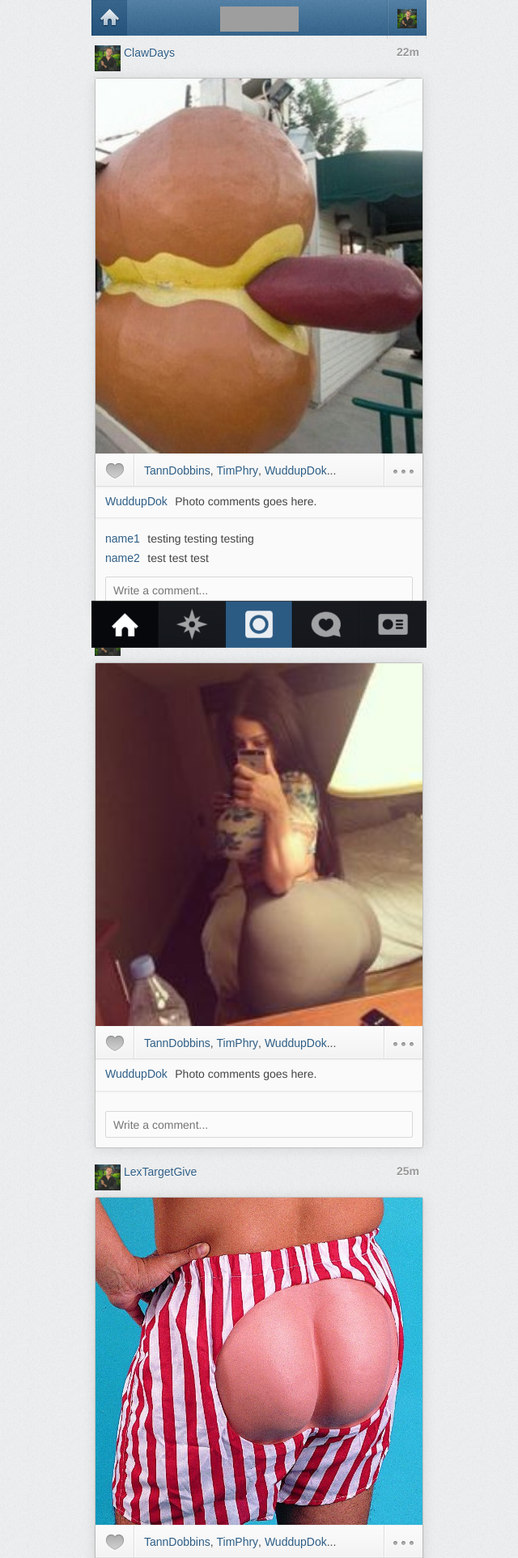
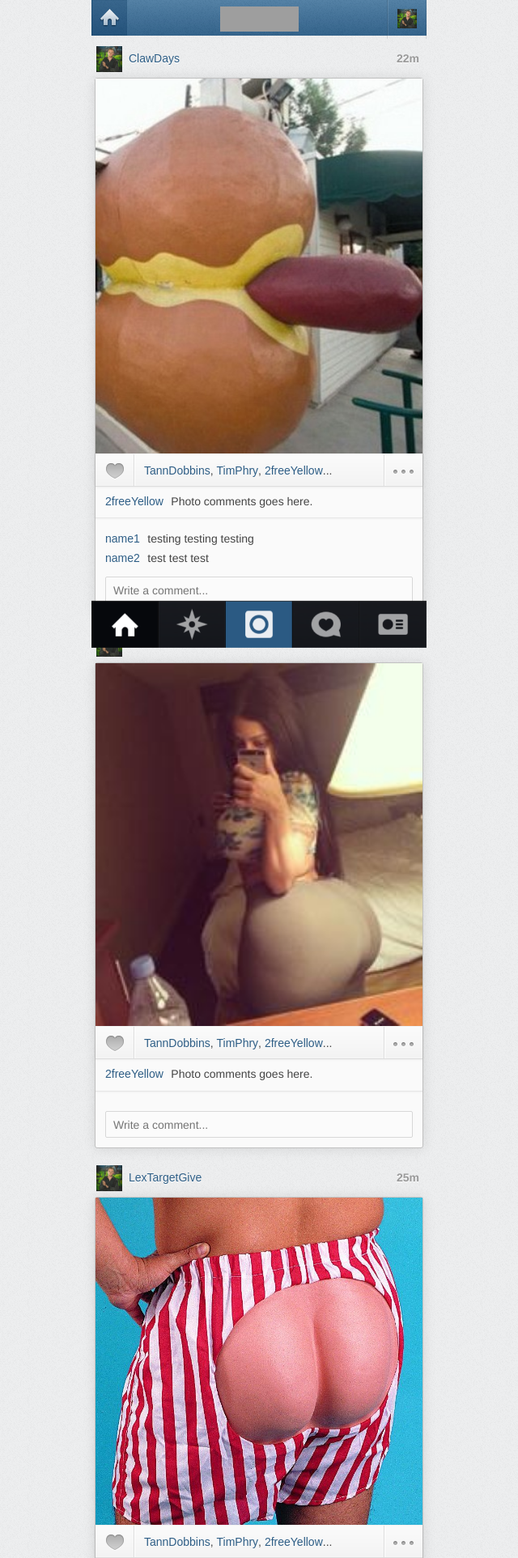
Before and after one commit to AlexGoodwin/FoolsGram, a PHP site: page / in a window 1280 px wide. Shown: the top 1924 px of the page at 81% size, without its empty margins (320-960 px from the left). Run offline with PHP 8.4, Linux system fonts and the light colour scheme; some libraries are stand-ins or nearby versions; grey boxes are pictures that could not be loaded.

Commit message:
Quick Fixes

```diff
--- a/css/main.css
+++ b/css/main.css
@@ -121,23 +121,24 @@ header {
 .timelineContainer .timelineItem .timelineSidebar {
   padding: 12px 4px 0;
   height: 44px;
-  width: 100%; }
+  width: 100%;
+  line-height: 32px; }
   .timelineContainer .timelineItem .timelineSidebar .profilePic {
-    float: left; }
+    float: left;
+    margin-left: 2px; }
     .timelineContainer .timelineItem .timelineSidebar .profilePic img {
       width: 32px;
       height: 32px; }
   .timelineContainer .timelineItem .timelineSidebar .username {
     float: left;
-    padding-left: 4px;
+    padding-left: 8px;
     text-shadow: 0 1px 0 rgba(255, 255, 255, 0.8); }
   .timelineContainer .timelineItem .timelineSidebar .timestamp {
     float: right;
     margin-right: 5px;
     color: #999;
     font-weight: 700;
-    text-shadow: 0 1px 0 rgba(255, 255, 255, 0.8);
-    line-height: 16px; }
+    text-shadow: 0 1px 0 rgba(255, 255, 255, 0.8); }
 .timelineContainer .timelineItem .timelineCenter {
   padding: 8px 4px; }
   .timelineContainer .timelineItem .timelineCenter .card {
--- a/index.php
+++ b/index.php
@@ -121,12 +121,12 @@
 							<a href="#" class="like"> <!-- like button -->
 							<a href="#" class="more"> <!-- more button -->
 							<div class="likeList">
-								<a href="#">TannDobbins</a>, <a href="#">TimPhry</a>, <a href="#">WuddupDok</a>...
+								<a href="#">TannDobbins</a>, <a href="#">TimPhry</a>, <a href="#">2freeYellow</a>...
 							</div>
 						</div> <!-- /likesBar -->
 						<div class="commentArea">
 							<div class="caption">
-								<a class="username" href="#" >WuddupDok</a>
+								<a class="username" href="#" >2freeYellow</a>
 								<span class="captionText" >
 									Photo comments goes here.
 								</span>
--- a/sass/main.scss
+++ b/sass/main.scss
@@ -153,9 +153,11 @@ header{
 			padding: 12px 4px 0;
 			height: 44px;
 			width: 100%;
+			line-height: 32px;
 
 			.profilePic{
 				float: left;
+				margin-left: 2px;
 
 				img{
 					width: 32px;
@@ -165,7 +167,7 @@ header{
 
 			.username{
 				float: left;
-				padding-left: 4px;
+				padding-left: 8px;
 				text-shadow: 0 1px 0 rgba(255,255,255,.8);
 			}
 
@@ -175,7 +177,6 @@ header{
 				color: #999;
 				font-weight: 700;
 				text-shadow: 0 1px 0 rgba(255,255,255,.8);
-				line-height: 16px;
 			}
 		}
 
```
Also changed, not shown: 1 other file.
